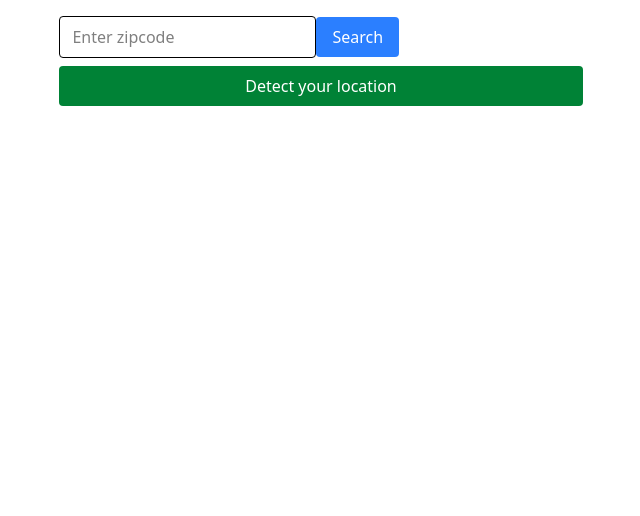
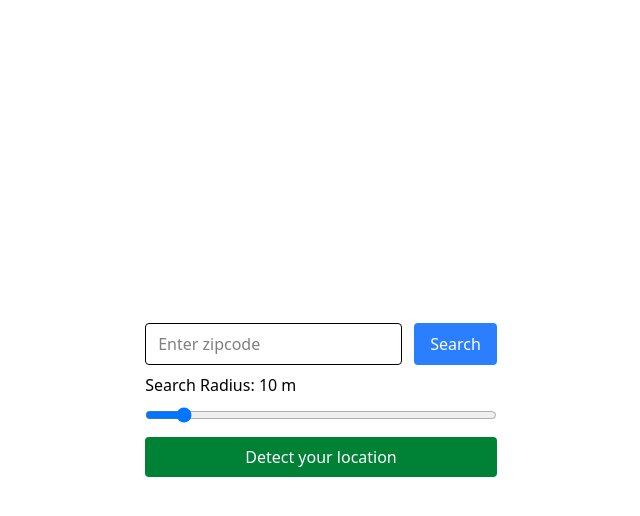
Before and after one commit to AleksandrRise/barterAI, a React (Vite) app in the folder client/: page / in a window 1280 px wide. Shown: the top 516 px of the page, without its empty margins (319-959 px from the left). Built offline with nearby package versions, Linux system fonts and the light colour scheme.

Commit message:
Latest commit

```diff
--- a/client/src/components/landing/ZipSearch.jsx
+++ b/client/src/components/landing/ZipSearch.jsx
@@ -3,29 +3,37 @@ import data from "../../shared/utils/items.js";
 
 export default function ZipSearch() {
   const [zip, setZip] = useState("");
+  const [radius, setRadius] = useState(10);
+
+  const detectLocation = () => {
+
+  }
 
   const handleSearch = (e) => {
     e.preventDefault();
 
     if (!zip) {
-      console.log("Please enter a zipcode");
+      alert("Please enter a zipcode");
       return;
     }
 
     // Filter items by zip
-    const results = data.filter((item) => item.zipcode === zip);
+    const results = data.filter((item) => {
+      return item.zipcode === zip && item.radius <= radius
+    });
 
     console.log("Results:", results);
   };
 
   return (
     <form onSubmit={handleSearch} className="p-4 space-y-2">
+      <div className="flex gap-3">
         <input
           type="text"
           value={zip}
           onChange={(e) => setZip(e.target.value)}
           placeholder="Enter zipcode"
-        className="border px-3 py-2 rounded"
+          className="border px-3 py-2 rounded w-full"
         />
         <button
           type="submit"
@@ -33,10 +41,28 @@ export default function ZipSearch() {
         >
           Search
         </button>
+      </div>
 
+      {/* Radius slider */}
+      <div className="space-y-2">
+        <label className="block font-medium">
+          Search Radius: {radius} m
+        </label>
+        <input
+          type="range"
+          min="1"
+          max="100"
+          value={radius}
+          onChange={(e) => setRadius(Number(e.target.value))}
+          className="w-full"
+        />
+      </div>
+
+      {/* Detect location */}
       <button
         type="button"
         className="bg-green-700 text-white px-4 py-2 rounded w-full"
+        onClick={() => detectLocation()}
       >
         Detect your location
       </button>
--- a/client/src/pages/Landing.jsx
+++ b/client/src/pages/Landing.jsx
@@ -3,7 +3,7 @@ import ZipSearch from "../components/landing/ZipSearch.jsx";
 export default function Landing() {
 
     return (
-        <main className="flex justify-center items-center">
+        <main className="flex justify-center items-center h-screen">
             <ZipSearch />
         </main>
     )
--- a/client/src/shared/utils/items.js
+++ b/client/src/shared/utils/items.js
@@ -1,5 +1,5 @@
 export default [
-  { "id": 1, "name": "Item A", "zipcode": "90210" },
-  { "id": 2, "name": "Item B", "zipcode": "10001" },
-  { "id": 3, "name": "Item C", "zipcode": "90210" }
+  { "id": 1, "name": "Item A", "zipcode": "90210", "radius": 30 },
+  { "id": 2, "name": "Item B", "zipcode": "10001", "radius": 25 },
+  { "id": 3, "name": "Item C", "zipcode": "90210", "radius": 5 }
 ]
```
Lines whose indentation alone changed are shown as unchanged.
